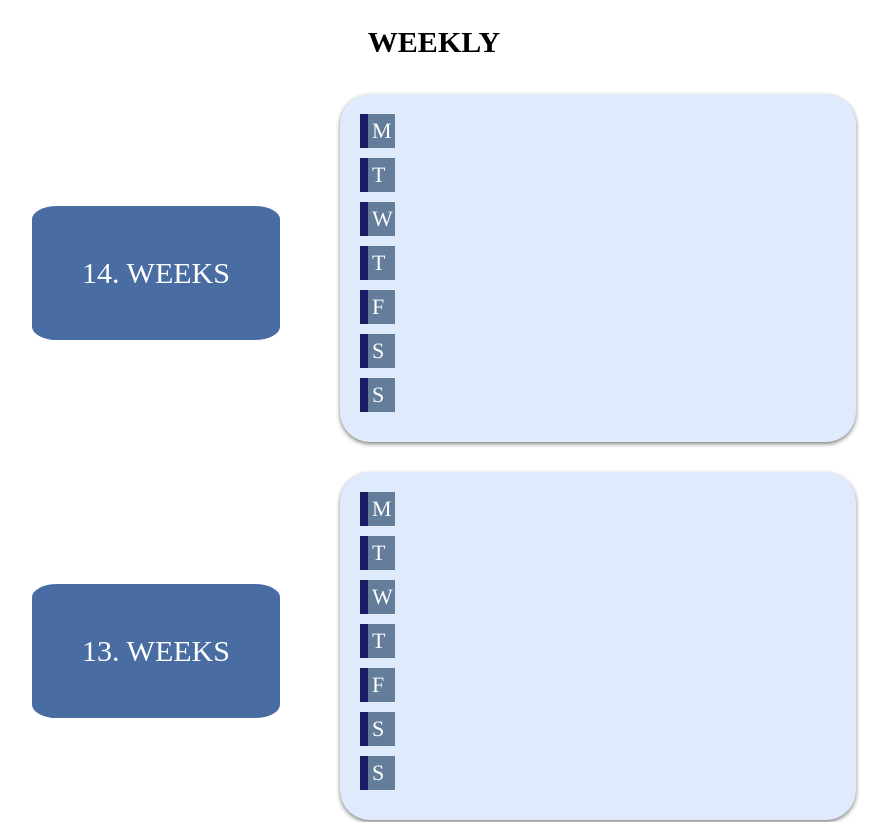
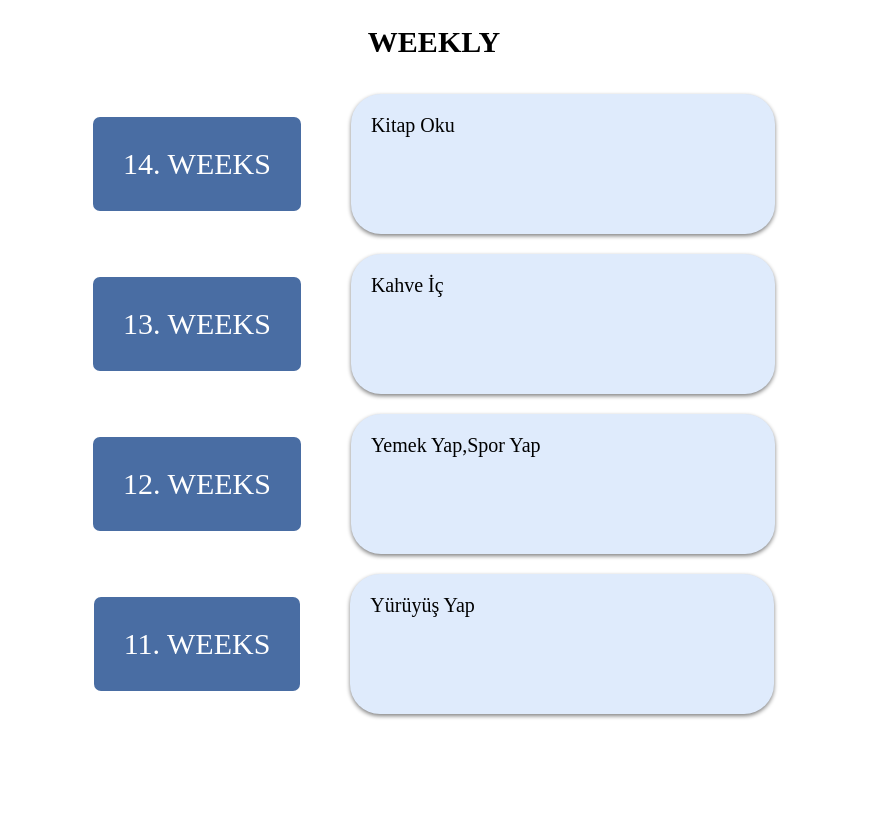
Before and after one commit to fatmakoyuncu/ToDoList, an Angular app: page /weekly in a window 1280 px wide. Shown: the top 822 px of the page, without its empty margins (206-1096 px from the left). After the commit the page ends 800 px from the top, so only its background shows below. Built offline with nearby package versions, Linux system fonts and the light colour scheme.

Commit message:
initial commit

```diff
--- a/src/app/app.module.ts
+++ b/src/app/app.module.ts
@@ -7,6 +7,7 @@ import { TodosComponent } from './todos/todos.component';
 import { WeeklyComponent } from './weekly/weekly.component';
 import { MonthlyComponent } from './monthly/monthly.component';
 import {RouterModule, Routes } from '@angular/router';
+import { DatePipe } from '@angular/common';
 
 const routes:Routes=[
   {path:"", component:TodosComponent},
@@ -26,7 +27,7 @@ const routes:Routes=[
     FormsModule,
     RouterModule.forRoot(routes)
   ],
-  providers: [],
+  providers: [DatePipe],
   bootstrap: [AppComponent]
 })
 export class AppModule { }
--- a/src/app/todo.service.ts
+++ b/src/app/todo.service.ts
@@ -21,13 +21,23 @@ export class TodoService {
       completed: false
     },
     {
-      date: new Date("Mon Apr 05 2021 07:44:57"),
+      date: new Date("Tue   Apr 13 2021 07:44:57"),
       content: 'Ders Çalış',
       completed: false
     },
     {
+      date: new Date("Fri Apr 22 2021 07:44:57"),
+      content: 'Yazılıma bak',
+      completed: false
+    },
+    {
+      date: new Date("Fri Mar 20 2021 07:44:57"),
+      content: 'Yemek Yap',
+      completed: false
+    },
+    {
       date: new Date("Fri Apr 02 2021 07:44:57"),
-      content: 'Yemek Yap',
+      content: 'Kitap Oku',
       completed: false
     },
     {
@@ -36,12 +46,12 @@ export class TodoService {
       completed: false
     },
     {
-      date: new Date("Tue Mar 13 2021 17:44:57"),
+      date: new Date("Tue Mar 29 2021 17:44:57"),
       content: 'Kahve İç',
       completed: false
     },
     {
-      date: new Date("Tue Mar 02 2021 07:44:57"),
+      date: new Date("Mon Mar 15 2021 14:25:39"),
       content: 'Yürüyüş Yap',
       completed: false
     }
--- a/src/app/weekly/weekly.component.html
+++ b/src/app/weekly/weekly.component.html
@@ -6,14 +6,14 @@
     <div class="card">
         <div class="weeks">
             <div class="week">
-                <div class="head" *ngFor="let i of index">
-                    <div class="h3">{{result-i}}. WEEKS</div>
-                    <div class="body" >
-                    <div *ngFor="let d of day; let i=index">
-                        <div class="day"><span>{{d}}</span>{{days[i]}}</div>
+                <div class="head" *ngFor="let t of todo2">
+                    <div class="h3">
+                        {{t.week}}. WEEKS
+                    </div>
+                    <div class="body">
+                        {{t.data}}
                     </div>
                 </div>
-                </div>
+            </div>
         </div>
     </div>
-</div>
--- a/src/app/weekly/weekly.component.scss
+++ b/src/app/weekly/weekly.component.scss
@@ -19,7 +19,7 @@
             justify-content: space-between;
             width: 100%;
             height: 100%;
-            padding: 30px;
+            // padding: 30px;
             padding-top: 0px;
 
             .week{
@@ -32,15 +32,17 @@
                     display: flex;
                     align-items: center;
                     justify-content: center;
-                    margin-left: 30px;
+                    height: 100%;
+                    // margin-left: 30px;
 
                     .h3{
                         display: flex;
                         margin-right: 50px;
                         font-size: 30px;
                         background: rgb(73, 109, 163);
-                        padding: 50px;
-                        border-radius: 10%;
+                        padding: 30px;
+                        // margin-bottom: 20px;
+                        border-radius: 7px;
                         color: white;
                     }
 
@@ -48,14 +50,14 @@
                         display: flex;
                         flex-direction: column;
                         // justify-content: space-between;
-                        // height: 200px;
+                        height: 100px;
                         background: rgb(223, 235, 252);
                         box-shadow: 0 2px 4px rgb(128, 128, 128);
                         border-radius: 30px;
-                        width: 40%;
+                        width: 30%;
                         padding: 20px;
-                        margin: 10px;
-                        margin-bottom: 20px;
+                        // margin: 10px;
+                        // margin-bottom: 20px;
                         // margin-right: 50px;
                         font-size: 20px;
 
--- a/src/app/weekly/weekly.component.ts
+++ b/src/app/weekly/weekly.component.ts
@@ -1,6 +1,7 @@
+import { DatePipe } from '@angular/common';
 import { Component, OnInit } from '@angular/core';
-import { element } from 'protractor';
 import { TodoService } from '../todo.service';
+
 
 @Component({
   selector: 'app-weekly',
@@ -9,60 +10,78 @@ import { TodoService } from '../todo.service';
 })
 export class WeeklyComponent implements OnInit {
 
+
+  // res= [];
+  // result2;
   result: number;
-  res= [];
-  result2;
+  index = [0, 1, 2, 3];
+  day = ["M", "T", "W", "T", "F", "S", "S"];
+  days = ["onday", "huesday", "ednesday", "hursday", "riday", "aturday", "unday"];
+  weekNumTodo: number;
+  today2: Date = new Date();
+
+  todoObj
+
+  // Bugünün tarihini alıyoruz
   today: Date = new Date();
-  dayList: [];
-  index= [0,1,2,3];
-  day = ["M", "T", "W", "T", "F", "S", "S"];
-  days = ["onday", "huesday", "ednesday", "hursday", "riday", "aturday", "unday"]
+  // Bulunduğumuz haftanın numarasını buluyoruz
+  // weekNum = this.datePipe.transform(this.today, 'w');
+  // Bulunduğumuz tarihten 30 gün öncesini buluyoruz
+  endDay = new Date(this.today.setDate(this.today.getDate() - 30));
 
-  constructor(private todoService: TodoService) { }
+  filterTodo = [];
+
+  todo
+  todo2
+
+  constructor(private todoService: TodoService, private datePipe: DatePipe) { }
 
   ngOnInit(): void {
 
-    this.getWeekNumber();
-    this.getDay();
-
-
+    this.getWeekNumber()
+    this.getDay()
+    this.getTodo()
   }
 
-  getWeekNumber(){
-    const oneJan = new Date(this.today.getFullYear(),0,4);
-    const numOfDays = Math.floor((this.today.valueOf()-oneJan.valueOf())/86400000);
+  getWeekNumber() {
+    const oneJan = new Date(this.today2.getFullYear(), 0, 4);
+    const numOfDays = Math.floor((this.today2.valueOf() - oneJan.valueOf()) / 86400000);
 
-    this.result = Math.ceil((this.today.getDay()+1+numOfDays)/7);
+    this.result = Math.ceil((this.today2.getDay() + 1 + numOfDays) / 7);
     console.log(this.result);
-    // console.log(this.today.toDateString());
-    // console.log(this.today.getDate());
-
   }
 
-  getDay(){
+  getDay() {
+    this.filterTodo = this.todoService.todos.filter(r => r.date > this.endDay)
+    console.log(this.filterTodo);
+  }
 
-    for (let i = 0; i < this.todoService.todos.length; i++) {
+  getTodo() {
+    this.todo2 = []
+    for (let i = this.result; i > this.result - 4; i--) {
+      this.todo = []
+      this.todoObj = {
+        week: i,
+        data: this.filterTodo.filter(t => {
+          const oneJan = new Date(t.date.getFullYear(), 0, 4);
+          const numOfDays = Math.floor((t.date.valueOf() - oneJan.valueOf()) / 86400000);
+          this.weekNumTodo = Math.ceil((t.date.getDay() + 1 + numOfDays) / 7);
+          if (this.weekNumTodo == i) {
+            this.todo.push(t.content)
+          }
+        })
+      }
+      this.todoObj.data = this.todo
+      this.todo2.push(this.todoObj)
+    }
 
-      const element = this.todoService.todos[i].date;
+    console.log(this.todo2);
 
-      const oneJan1 = new Date(element.getFullYear(),0,4);
-      const numOdDays1 = Math.floor((element.valueOf()-oneJan1.valueOf())/86400000);
-
-
-      this.res[i] = Math.ceil((element.getDay()+1+numOdDays1)/7);
-
-
-    }
-    console.log(this.res);
-
-    if (this.res[1] == this.result) {
-      console.log("asd");
-
-    }
 
   }
 
 
 
 
+
 }
```
